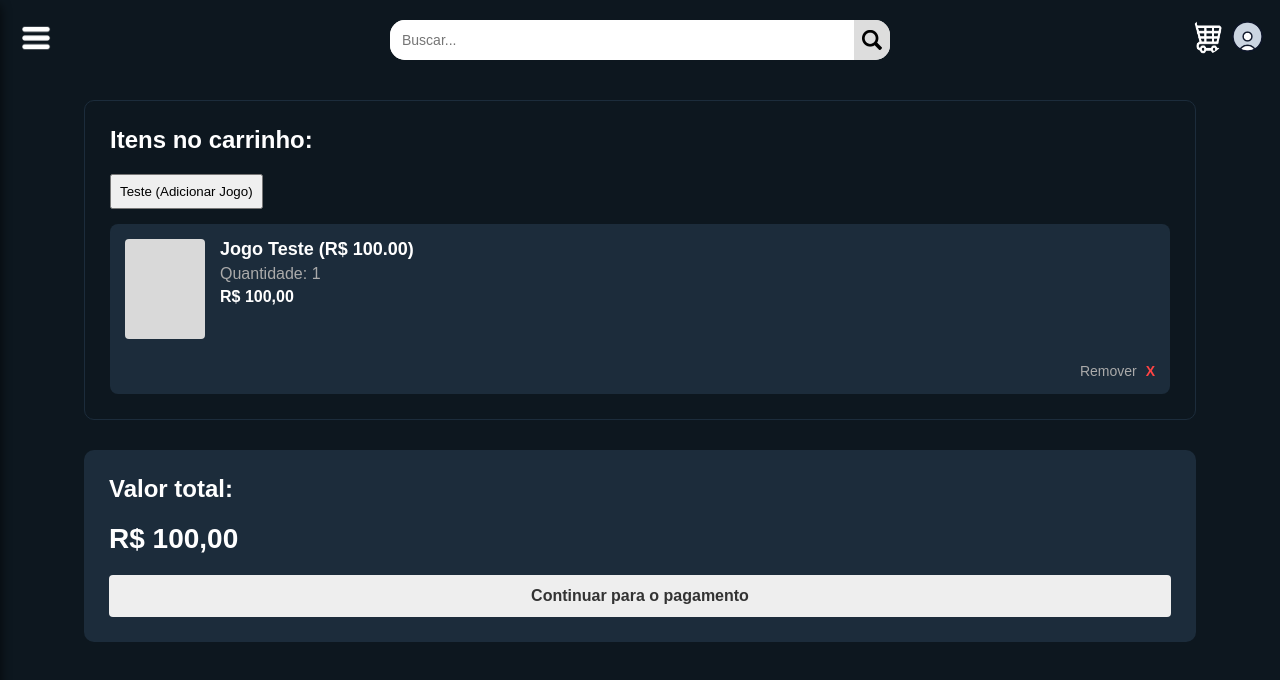
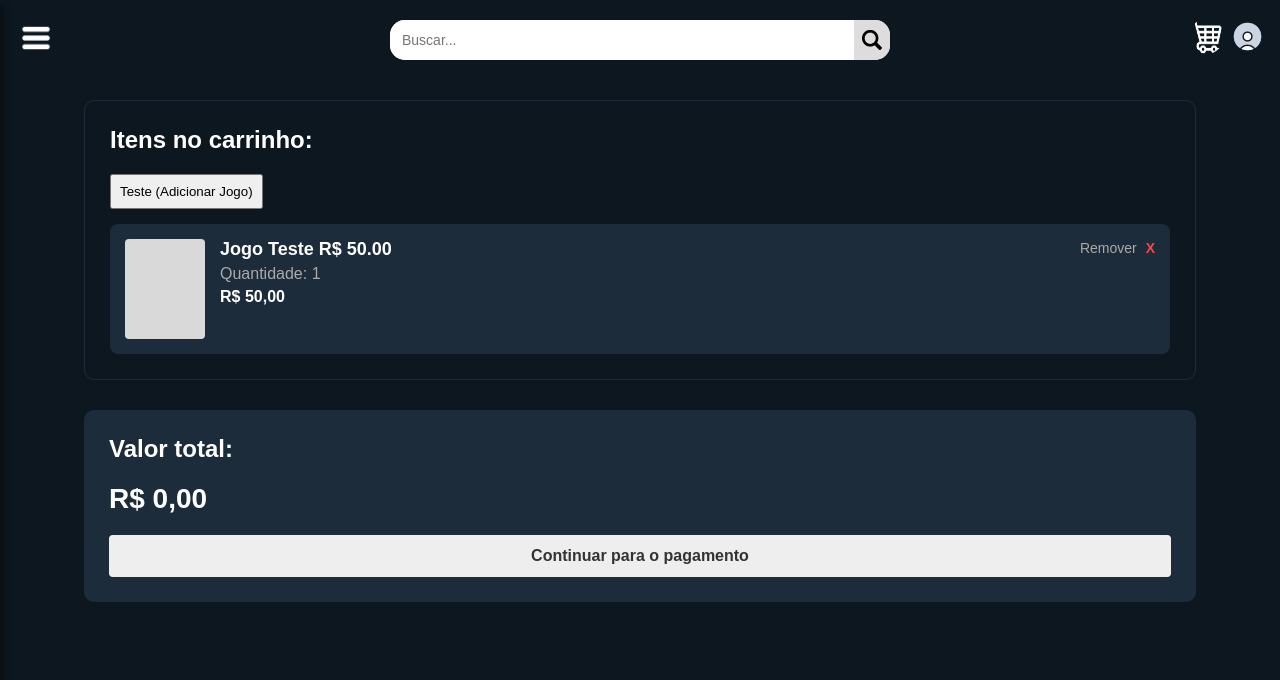
Before and after one commit to facs-web-usabilidade/project, a React (Create React App) app in the folder react/supa-games/: page /cart in a window 1280 px wide. Both pictures are taken after a click on the button "Teste (Adicionar Jogo)". Shown: the top 680 px of the page. Built offline with nearby package versions, Linux system fonts and the light colour scheme.

Commit message:
add: GameListItem

```diff
--- a/react/supa-games/src/components/CartItem.js
+++ /dev/null
@@ -1,28 +0,0 @@
-function CartItem({ item, onRemove }) {
-  const itemPrice = item.price.toLocaleString('pt-BR', {
-    style: 'currency',
-    currency: 'BRL'
-  });
-
-  const handleRemoveClick = (event) => {
-    event.preventDefault();
-    onRemove(item.fkJogo);
-  };
-
-  return (
-    <div className="cart-item">
-      <div className="cart-item-image">
-      </div>
-      <div className="cart-item-details">
-        <h4>{item.title}</h4>
-        <p>Quantidade: {item.quantity}</p>
-        <p className="cart-item-price">{itemPrice}</p>
-      </div>
-      <a href="#" onClick={handleRemoveClick} className="cart-item-remove">
-        Remover <span className="remove-icon">X</span>
-      </a>
-    </div>
-  );
-}
-
-export default CartItem;
--- /dev/null
+++ b/react/supa-games/src/components/GameListItem.js
@@ -0,0 +1,39 @@
+function GameListItem({ item, type, onRemove, onAdd, priceText }) {
+  const handleRemoveClick = (event) => {
+    event.preventDefault();
+    onRemove(item.fkJogo);
+  };
+
+  const handleAddClick = (event) => {
+    event.preventDefault();
+    onAdd(item);
+  };
+
+  const isWishlist = type === 'wishlist';
+
+  return (
+    <div className="cart-item">
+      <div className="cart-item-image">
+      </div>
+      <div className="cart-item-details">
+        <h4>{item.title}</h4>
+        <p>Quantidade: {item.quantity || 1}</p>
+        <p className="cart-item-price">{priceText}</p>
+      </div>
+
+      <div className="item-controls">
+        {isWishlist && (
+          <button onClick={handleAddClick} className="add-to-cart-btn">
+            Adicionar ao Carrinho
+          </button>
+        )}
+
+        <a href="#" onClick={handleRemoveClick} className="cart-item-remove">
+          Remover <span className="remove-icon">X</span>
+        </a>
+      </div>
+    </div>
+  );
+}
+
+export default GameListItem;
--- a/react/supa-games/src/pages/Cart.js
+++ b/react/supa-games/src/pages/Cart.js
@@ -1,50 +1,28 @@
-import React, { useState, useEffect } from "react";
+import React, { useState } from "react";
 import Layout from "../components/Layout";
-import CartItem from "../components/CartItem";
+import GameListItem from "../components/GameListItem";
 import "../styles/pages/cart.css";
 
 function Cart() {
   const [cartItems, setCartItems] = useState([]);
-    const [totalValue, setTotalValue] = useState("R$ 0,00");
-
-  useEffect(() => {
-    let calculatedTotal = 0;
-    for (const item of cartItems) {
-      calculatedTotal = calculatedTotal + (item.price * item.quantity);
-    }
-
-    const formattedTotal = calculatedTotal.toLocaleString('pt-BR', {
-      style: 'currency',
-      currency: 'BRL'
-    });
-
-    setTotalValue(formattedTotal);
-  }, [cartItems]);
 
   const handleRemove = (fkJogo) => {
     const novaLista = cartItems.filter(item => item.fkJogo !== fkJogo);
     setCartItems(novaLista);
   };
 
-
-  // função temporaria de adicinar jogo (para teste)
   const handleAddItem = () => {
-    const priceOptions = [10.00, 100.00, 25.50];
-    const newPrice = priceOptions[Math.floor(Math.random() * priceOptions.length)];
-
     const novoJogo = {
       id: Math.random(),
       fkJogo: Math.floor(Math.random() * 100) + 10,
-      title: `Jogo Teste (R$ ${newPrice.toFixed(2)})`, // Nome do jogo mostra o preço
+      title: "Jogo Teste R$ 50.00",
       quantity: 1,
-      price: newPrice, // O preço real do item
+      price: 50.00,
       image: "",
     };
     const novaLista = [...cartItems, novoJogo];
     setCartItems(novaLista);
   };
-    //
-
 
   return (
     <Layout>
@@ -59,13 +37,22 @@ const handleAddItem = () => {
             </button>
 
             <div className="cart-list">
-              {cartItems.map((item) => (
-                <CartItem
+              {cartItems.map((item) => {
+                const formattedPrice = item.price.toLocaleString('pt-BR', {
+                  style: 'currency',
+                  currency: 'BRL'
+                });
+
+                return (
+                  <GameListItem
                     key={item.id}
                     item={item}
                     onRemove={handleRemove}
+                    type="cart"
+                    priceText={formattedPrice}
                   />
-              ))}
+                );
+              })}
 
               {cartItems.length === 0 && (
                 <p>Seu carrinho está vazio.</p>
@@ -75,7 +62,7 @@ const handleAddItem = () => {
 
           <aside className="cart-summary">
             <h2>Valor total:</h2>
-            <p className="total-price">{totalValue}</p>
+            <p className="total-price">R$ 0,00</p>
             <button className="checkout-btn">Continuar para o pagamento</button>
           </aside>
 
```
Lines whose indentation alone changed are shown as unchanged.
